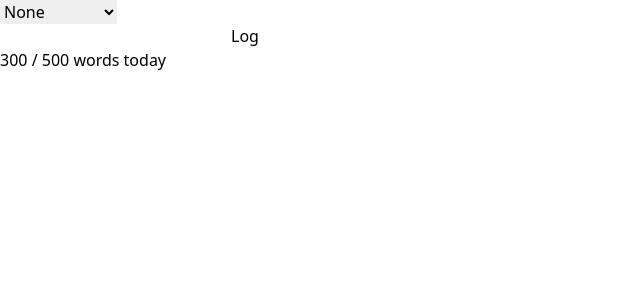
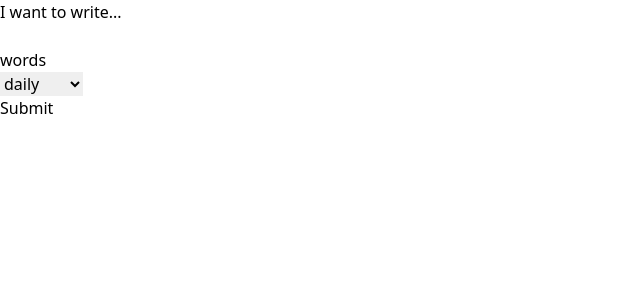
Before and after one commit to frostyshadows/WordCounterExtension, a React (Vite) app: page / in a window 1280 px wide. Shown: the top 300 px of the page, without its empty margins (0-640 px from the left). Built offline with nearby package versions, Linux system fonts and the light colour scheme; what @material-tailwind/react would draw is missing.

Commit message:
store user goal

```diff
--- a/src/App.tsx
+++ b/src/App.tsx
@@ -1,9 +1,11 @@
 import { MemoryRouter as Router, Routes, Route } from "react-router-dom";
 import ExtensionDashboardPage from "./pages/ExtensionDashboardPage";
 import ProjectCreationPage from "./pages/ProjectCreationPage";
+import SetUserGoalPage from "./pages/SetUserGoalPage";
 
 export const DASHBOARD_ROUTE = "/";
 export const CREATE_PROJECT_ROUTE = "/create_project";
+export const SET_GOAL_ROUTE = "/set_goal";
 
 export default function App() {
   return (
@@ -11,6 +13,7 @@ export default function App() {
       <Routes>
         <Route path={DASHBOARD_ROUTE} element={<ExtensionDashboardPage />} />
         <Route path={CREATE_PROJECT_ROUTE} element={<ProjectCreationPage />} />
+        <Route path={SET_GOAL_ROUTE} element={<SetUserGoalPage />} />
       </Routes>
     </Router>
   );
--- a/src/components/ProjectDropdown.tsx
+++ b/src/components/ProjectDropdown.tsx
@@ -1,7 +1,7 @@
 import Dropdown from "./Dropdown";
 import { useEffect, useState } from "react";
 import { CreateNewProject, NoSelectedProject, ProjectType } from "../models/projectModels";
-import { getPersistedProjects } from "../storage";
+import { getPersistedProjects } from "../storage/projectStorage";
 
 interface Props {
   onProjectSelected: (projectTitle: string) => void;
--- a/src/components/WordCountForm.tsx
+++ b/src/components/WordCountForm.tsx
@@ -1,6 +1,6 @@
 import { ChangeEvent, useState } from "react";
 import { Button } from "@material-tailwind/react";
-import { addPersistedEntry } from "../storage";
+import { addPersistedEntry } from "../storage/entryStorage";
 
 interface Props {
   projectTitle: string;
--- a/src/models/projectModels.ts
+++ b/src/models/projectModels.ts
@@ -2,6 +2,8 @@ export const PROJECT_TITLE_NONE = "None";
 export const PROJECT_TITLE_CREATE_NEW = "Create new...";
 
 export type Period = "daily" | "weekly" | "monthly" | "yearly";
+export const periodOptions: Period[] = ["daily", "weekly", "monthly", "yearly"];
+
 export type Status = "todo" | "inprogress" | "complete";
 
 export interface Titleable {
--- /dev/null
+++ b/src/models/userModels.ts
@@ -0,0 +1,7 @@
+import { Period } from "./projectModels";
+
+export interface UserGoal {
+  goal_count: number;
+  goal_period: Period;
+  period_start: Date;
+}
--- a/src/pages/ExtensionDashboardPage.tsx
+++ b/src/pages/ExtensionDashboardPage.tsx
@@ -3,11 +3,28 @@ import WordCountForm from "../components/WordCountForm";
 import WordCountProgressBar from "../components/WordCountProgressBar";
 import { useNavigate } from "react-router-dom";
 import { PROJECT_TITLE_CREATE_NEW, PROJECT_TITLE_NONE } from "../models/projectModels";
-import { CREATE_PROJECT_ROUTE } from "../App";
-import { useState } from "react";
+import { CREATE_PROJECT_ROUTE, SET_GOAL_ROUTE } from "../App";
+import { useEffect, useState } from "react";
+import { UserGoal } from "../models/userModels";
+import { getPersistedUserGoal } from "../storage/userGoalStorage";
 
 export default function ExtensionDashboardPage() {
+  const [userGoal, setUserGoal] = useState<UserGoal | null>({
+    goal_count: 0,
+    goal_period: "daily",
+    period_start: new Date(),
+  });
+
+  useEffect(() => {
+    loadUserGoal();
+  }, []);
+
+  const loadUserGoal = async () => {
+    const goal = await getPersistedUserGoal();
+    setUserGoal(goal);
+  };
   const [projectTitle, setProjectTitle] = useState(PROJECT_TITLE_NONE);
+
   const navigate = useNavigate();
 
   const handleProjectSelection = (projectTitle: string) => {
@@ -18,13 +35,25 @@ export default function ExtensionDashboardPage() {
     }
   };
 
-  const dummyProgressProps = { current: 300, target: 500, period: "today" };
   const projectDropdownProps = { onProjectSelected: handleProjectSelection };
+
+  let progressBar;
+  if (userGoal !== null) {
+    const progressProps = {
+      current: 100,
+      target: userGoal.goal_count,
+      period: userGoal.goal_period,
+    };
+    progressBar = <WordCountProgressBar {...progressProps} />;
+  } else {
+    navigate(SET_GOAL_ROUTE);
+    progressBar = null;
+  }
   return (
     <div className="h-100 w-150 p-8 flex flex-col gap-1 items-start">
       <ProjectDropdown {...projectDropdownProps} />
       <WordCountForm {...{ projectTitle }} />
-      <WordCountProgressBar {...dummyProgressProps} />
+      {progressBar}
     </div>
   );
 }
--- a/src/pages/ProjectCreationPage.tsx
+++ b/src/pages/ProjectCreationPage.tsx
@@ -1,8 +1,8 @@
 import { useEffect, useState, ChangeEvent } from "react";
 import { Button } from "@material-tailwind/react";
-import { getPersistedProjects, setPersistedProjects } from "../storage";
 import { Project } from "../models/projectModels";
 import { useNavigate } from "react-router-dom";
+import { getPersistedProjects, setPersistedProjects } from "../storage/projectStorage";
 
 export default function ProjectCreationPage() {
   const [title, setTitle] = useState("");
--- /dev/null
+++ b/src/pages/SetUserGoalPage.tsx
@@ -0,0 +1,49 @@
+import { Button } from "@material-tailwind/react";
+import { useState, ChangeEvent } from "react";
+import Dropdown from "../components/Dropdown";
+import { Period, periodOptions } from "../models/projectModels";
+import { setPersistedUserGoal } from "../storage/userGoalStorage";
+import { useNavigate } from "react-router-dom";
+
+export default function SetUserGoalPage() {
+  let [count, setCount] = useState("");
+  let [period, setPeriod] = useState<Period>("daily");
+
+  const navigate = useNavigate();
+
+  function handleCountChange(event: ChangeEvent<HTMLInputElement>) {
+    const input = (event.target as HTMLInputElement).value;
+    const numbersOnlyInput = input.replace(/\D/g, "");
+    setCount(numbersOnlyInput);
+  }
+
+  function handlePeriodSelect(period: string) {
+    setPeriod(period as Period);
+  }
+
+  async function handleSubmit() {
+    console.log("A goal was submitted: " + count);
+    await setPersistedUserGoal({
+      goal_count: Number(count),
+      goal_period: period,
+      period_start: new Date(),
+    });
+    navigate(-1);
+  }
+
+  return (
+    <div className="flex p-8 flex-col gap-1 items-start">
+      <p>I want to write...</p>
+      <div className="flex flex-row gap-1 items-start">
+        <input className="border-2" type="text" value={count} onChange={handleCountChange} />
+        <p>words</p>
+      </div>
+      <Dropdown<Period>
+        options={periodOptions}
+        optionName={(period) => period}
+        handleSelection={(period) => handlePeriodSelect(period)}
+      />
+      <Button onClick={handleSubmit}>Submit</Button>
+    </div>
+  );
+}
--- a/src/storage.ts
+++ b/src/storage/entryStorage.ts
@@ -1,20 +1,4 @@
-import { Project } from "./models/projectModels";
-import { Entry } from "./models/entryModels";
-
-export async function getPersistedProjects(): Promise<Project[]> {
-  const result = await chrome.storage.sync.get("projects");
-  if (result.projects !== undefined) {
-    return JSON.parse(result.projects);
-  } else {
-    return [];
-  }
-}
-
-export async function setPersistedProjects(projects: Project[]) {
-  await chrome.storage.sync.set({
-    projects: JSON.stringify(projects),
-  });
-}
+import { Entry } from "../models/entryModels";
 
 export async function getPersistedEntries(): Promise<Entry[]> {
   const result = await chrome.storage.sync.get("entries");
--- /dev/null
+++ b/src/storage/projectStorage.ts
@@ -0,0 +1,29 @@
+import { Project } from "../models/projectModels";
+
+export async function getPersistedProjects(): Promise<Project[]> {
+  const result = await chrome.storage.sync.get("projects");
+  if (result.projects !== undefined) {
+    return JSON.parse(result.projects);
+  } else {
+    return [];
+  }
+}
+
+export async function setPersistedProjects(projects: Project[]) {
+  await chrome.storage.sync.set({
+    projects: JSON.stringify(projects),
+  });
+}
+
+export async function showAddProject(): Promise<boolean> {
+  const projects = await getPersistedProjects();
+  const skipAddProjectResult = await chrome.storage.sync.get("skipAddProject");
+  const skipAddProject = JSON.parse(skipAddProjectResult.skipAddProject);
+  return projects.length === 0 && JSON.parse(skipAddProject) === false;
+}
+
+export async function setSkipAddProject(skipAddProject: boolean) {
+  await chrome.storage.sync.set({
+    skipAddProject: JSON.stringify(skipAddProject),
+  });
+}
--- /dev/null
+++ b/src/storage/userGoalStorage.ts
@@ -0,0 +1,40 @@
+import { Period } from "../models/projectModels";
+import { UserGoal } from "../models/userModels";
+
+export async function getPersistedUserGoal(): Promise<UserGoal | null> {
+  const goalCountResult = await chrome.storage.sync.get("userGoalCount");
+  const goalCount = Number(goalCountResult.userGoalCount);
+
+  const goalPeriodResult = await chrome.storage.sync.get("userGoalPeriod");
+  const goalPeriod = goalPeriodResult.userGoalPeriod as Period;
+
+  const goalPeriodStartResult = await chrome.storage.sync.get("userGoalPeriodStart");
+  const goalPeriodStart = goalPeriodStartResult.userGoalPeriodStart as Date;
+
+  if (goalCount !== undefined && goalPeriod !== undefined && goalPeriodStart !== undefined) {
+    return { goal_count: goalCount, goal_period: goalPeriod, period_start: goalPeriodStart };
+  } else {
+    return null;
+  }
+}
+
+export async function setPersistedUserGoal(goal: UserGoal) {
+  await chrome.storage.sync.set({
+    userGoalCount: JSON.stringify(goal.goal_count),
+    userGoalPeriod: JSON.stringify(goal.goal_period),
+    userGoalPeriodStart: JSON.stringify(goal.period_start),
+  });
+}
+
+export async function showSetUserGoal(): Promise<boolean> {
+  const goal = await getPersistedUserGoal();
+  const skipSetGoalResult = await chrome.storage.sync.get("skipSetUserGoal");
+  const skipSetGoal = JSON.parse(skipSetGoalResult.skipSetUserGoal);
+  return goal === null && JSON.parse(skipSetGoal) === false;
+}
+
+export async function setSkipSetUserGoal(skipSetUserGoal: boolean) {
+  await chrome.storage.sync.set({
+    skipSetUserGoal: JSON.stringify(skipSetUserGoal),
+  });
+}
```
